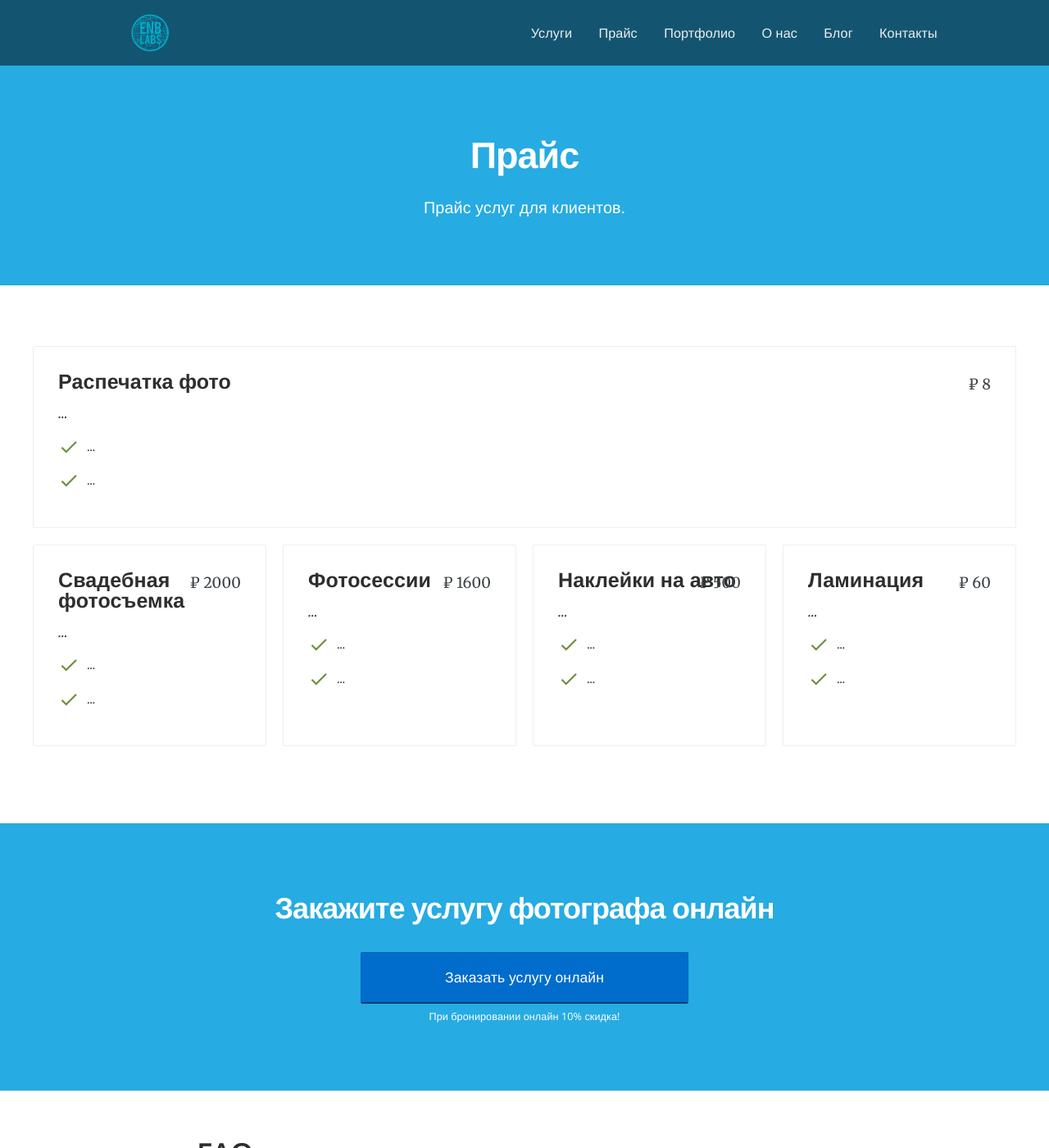
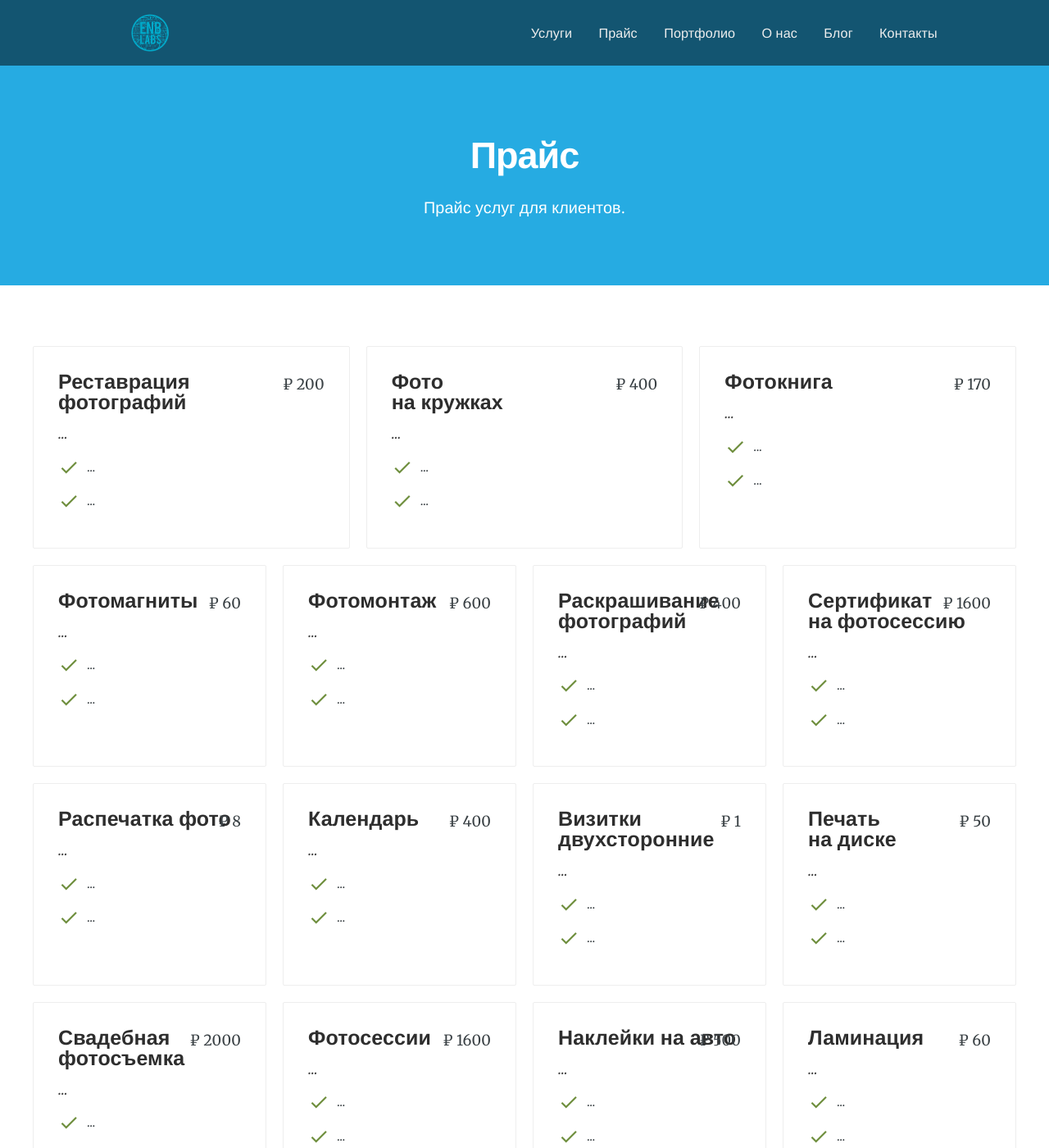
Before and after one commit to RakhimyanTim/ufafoto.github.io, a Jekyll site: the page built from pages/pricing.html, in a window 1280 px wide and 1400 px high. Shown: the whole window at 82% size. Built offline with Jekyll 4.4.1, drawn with Linux system fonts in a browser that asks for light colours; nearby versions of some CDN libraries.

Commit message:
Update pricing-table.html

```diff
--- a/_includes/pricing-table.html
+++ b/_includes/pricing-table.html
@@ -35,7 +35,7 @@
 		<p><i class="material-icons">check</i> ...</p>
 	</div>
 
-		<div class="plan">
+	<div class="plan">
 		<h4>Распечатка фото</h4>
 		<span class="price price">₽ 8</span>
 		<p class="description"> ...</p>
@@ -44,5 +44,94 @@
 		<p><i class="material-icons">check</i> ...</p>
 	</div>
 
+	<div class="plan">
+		<h4>Календарь</h4>
+		<span class="price price">₽ 400</span>
+		<p class="description"> ...</p>
+
+		<p><i class="material-icons">check</i> ...</p>
+		<p><i class="material-icons">check</i> ...</p>
+	</div>
+
+	<div class="plan">
+		<h4>Визитки<br>двухсторонние</h4>
+		<span class="price price">₽ 1</span>
+		<p class="description"> ...</p>
+
+		<p><i class="material-icons">check</i> ...</p>
+		<p><i class="material-icons">check</i> ...</p>
+	</div>
+
+	<div class="plan">
+		<h4>Печать<br>на диске</h4>
+		<span class="price price">₽ 50</span>
+		<p class="description"> ...</p>
+
+		<p><i class="material-icons">check</i> ...</p>
+		<p><i class="material-icons">check</i> ...</p>
+	</div>
+
+	<div class="plan">
+		<h4>Фотомагниты</h4>
+		<span class="price price">₽ 60</span>
+		<p class="description"> ...</p>
+
+		<p><i class="material-icons">check</i> ...</p>
+		<p><i class="material-icons">check</i> ...</p>
+	</div>
+
+	<div class="plan">
+		<h4>Фотомонтаж</h4>
+		<span class="price price">₽ 600</span>
+		<p class="description"> ...</p>
+
+		<p><i class="material-icons">check</i> ...</p>
+		<p><i class="material-icons">check</i> ...</p>
+	</div>
+
+	<div class="plan">
+		<h4>Раскрашивание<br>фотографий</h4>
+		<span class="price price">₽ 400</span>
+		<p class="description"> ...</p>
+
+		<p><i class="material-icons">check</i> ...</p>
+		<p><i class="material-icons">check</i> ...</p>
+	</div>
+
+	<div class="plan">
+		<h4>Сертификат<br>на фотосессию</h4>
+		<span class="price price">₽ 1600</span>
+		<p class="description"> ...</p>
+
+		<p><i class="material-icons">check</i> ...</p>
+		<p><i class="material-icons">check</i> ...</p>
+	</div>
+
+	<div class="plan">
+		<h4>Реставрация<br>фотографий</h4>
+		<span class="price price">₽ 200</span>
+		<p class="description"> ...</p>
+
+		<p><i class="material-icons">check</i> ...</p>
+		<p><i class="material-icons">check</i> ...</p>
+	</div>
+
+	<div class="plan">
+		<h4>Фото<br>на кружках</h4>
+		<span class="price price">₽ 400</span>
+		<p class="description"> ...</p>
+
+		<p><i class="material-icons">check</i> ...</p>
+		<p><i class="material-icons">check</i> ...</p>
+	</div>
+
+	<div class="plan">
+		<h4>Фотокнига</h4>
+		<span class="price price">₽ 170</span>
+		<p class="description"> ...</p>
+
+		<p><i class="material-icons">check</i> ...</p>
+		<p><i class="material-icons">check</i> ...</p>
+	</div>
 
 </div>
```
